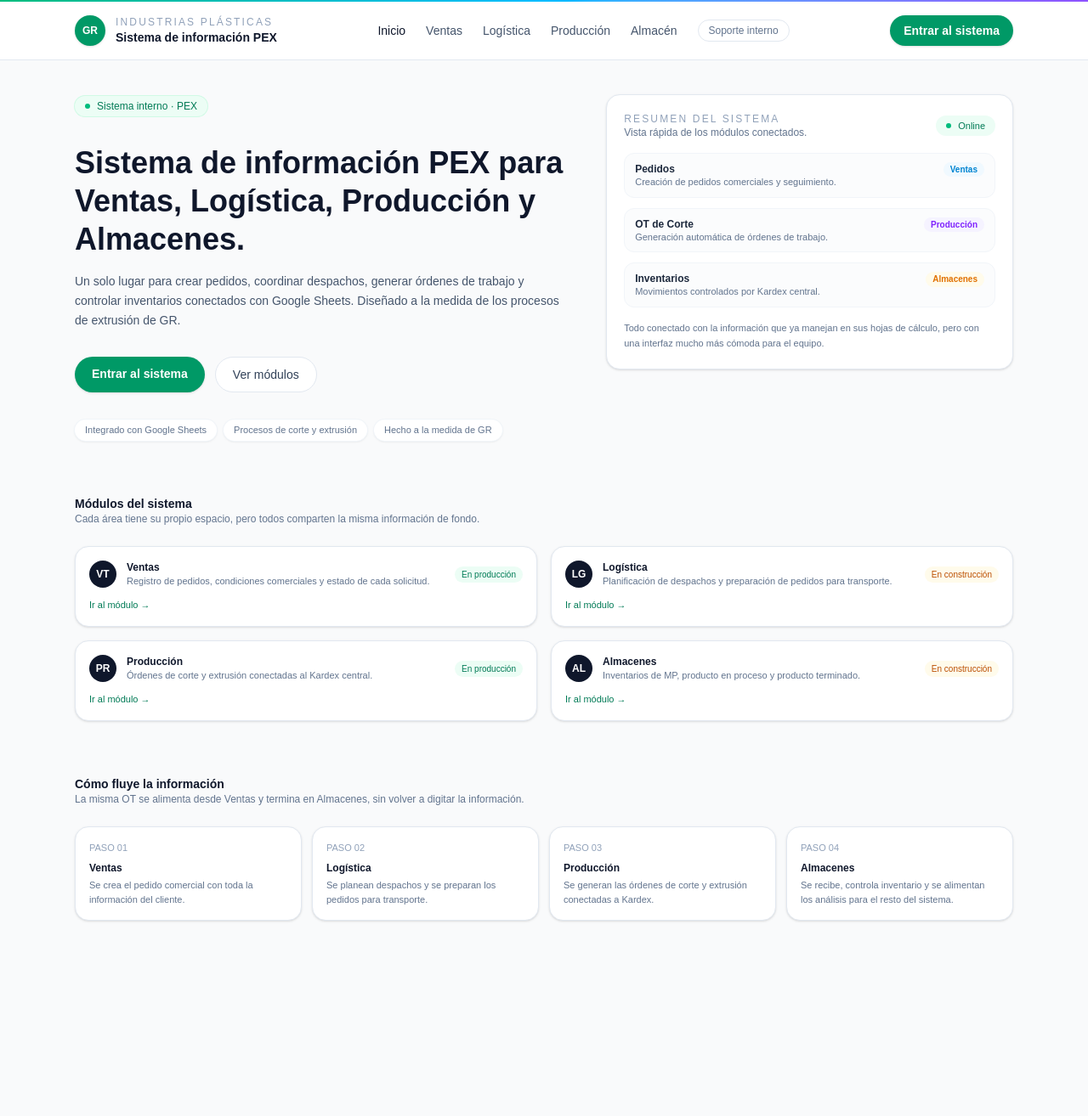
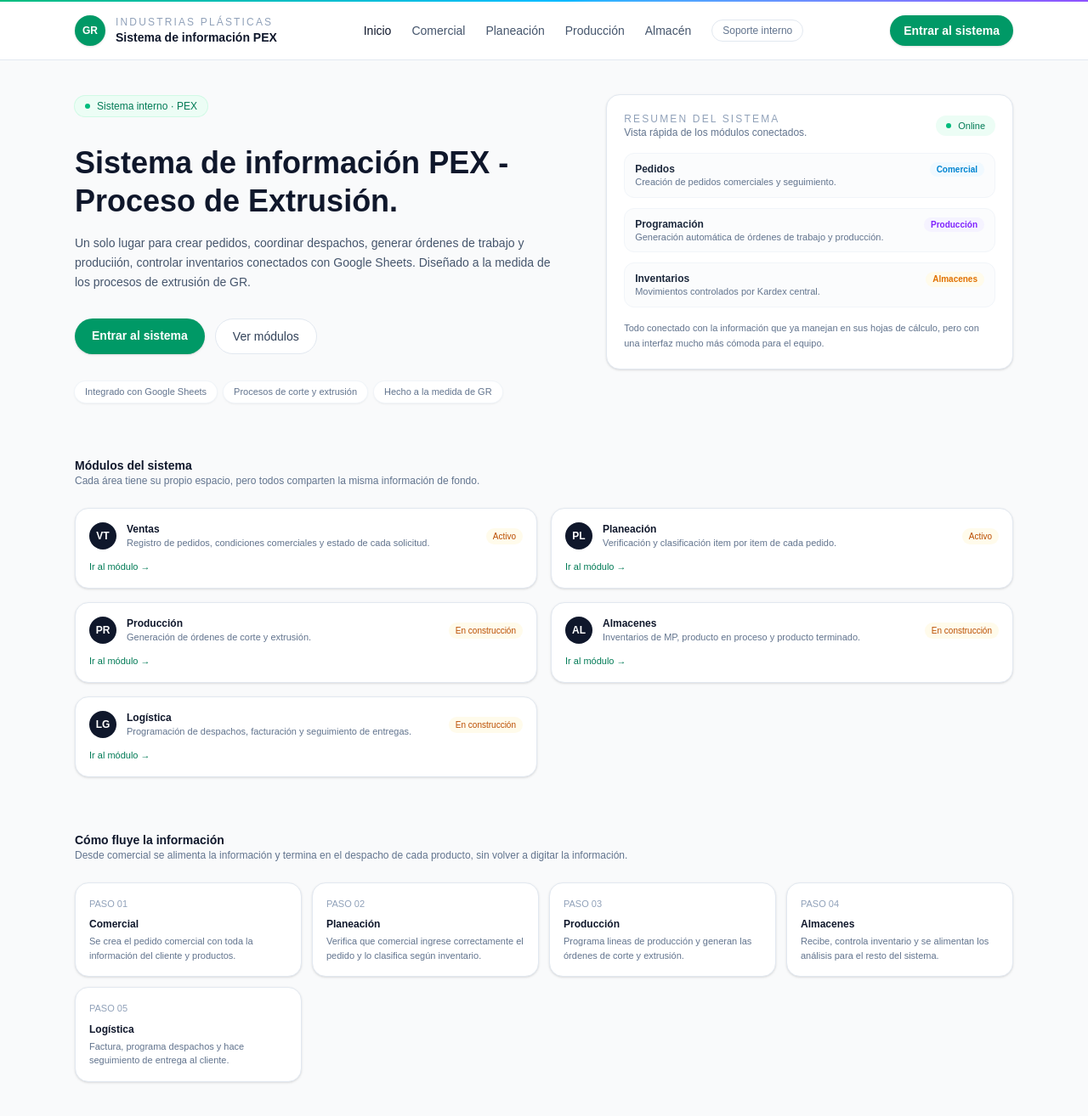
Before and after one commit to danielgrpex/plataforma-pedidos, a Next.js app: page / in a window 1280 px wide. Shown: the top 1314 px of the page at 85% size. Before the commit the page ends 1148 px from the top, so only its background shows below. Built offline with nearby package versions, Linux system fonts and the light colour scheme.

Commit message:
Actualización de información

```diff
--- a/app/page.tsx
+++ b/app/page.tsx
@@ -32,10 +32,10 @@ export default function HomePage() {
               Inicio
             </Link>
             <Link href="/ventas" className="hover:text-slate-900">
-              Ventas
+              Comercial
             </Link>
-            <Link href="/logistica" className="hover:text-slate-900">
-              Logística
+            <Link href="/planeacion" className="hover:text-slate-900">
+              Planeación
             </Link>
             <Link href="/produccion" className="hover:text-slate-900">
               Producción
@@ -81,11 +81,11 @@ export default function HomePage() {
                   PEX
                   <span className="absolute inset-x-0 bottom-0 -z-10 h-3 translate-y-1 rounded-md bg-emerald-100" />
                 </span>{" "}
-                para Ventas, Logística, Producción y Almacenes.
+                - Proceso de Extrusión.
               </h1>
               <p className="max-w-xl text-sm leading-relaxed text-slate-600">
                 Un solo lugar para crear pedidos, coordinar despachos, generar
-                órdenes de trabajo y controlar inventarios conectados con Google
+                órdenes de trabajo y produciión, controlar inventarios conectados con Google
                 Sheets. Diseñado a la medida de los procesos de extrusión de GR.
               </p>
             </div>
@@ -141,12 +141,12 @@ export default function HomePage() {
               <ResumenItem
                 titulo="Pedidos"
                 descripcion="Creación de pedidos comerciales y seguimiento."
-                etiqueta="Ventas"
+                etiqueta="Comercial"
                 color="text-sky-600 bg-sky-50"
               />
               <ResumenItem
-                titulo="OT de Corte"
-                descripcion="Generación automática de órdenes de trabajo."
+                titulo="Programación"
+                descripcion="Generación automática de órdenes de trabajo y producción."
                 etiqueta="Producción"
                 color="text-violet-600 bg-violet-50"
               />
@@ -182,24 +182,30 @@ export default function HomePage() {
               sigla="VT"
               titulo="Ventas"
               descripcion="Registro de pedidos, condiciones comerciales y estado de cada solicitud."
-              estado="En producción"
+              estado="Activo"
             />
             <ModuloCard
-              sigla="LG"
-              titulo="Logística"
-              descripcion="Planificación de despachos y preparación de pedidos para transporte."
-              estado="En construcción"
+              sigla="PL"
+              titulo="Planeación"
+              descripcion="Verificación y clasificación item por item de cada pedido."
+              estado="Activo"
             />
             <ModuloCard
               sigla="PR"
               titulo="Producción"
-              descripcion="Órdenes de corte y extrusión conectadas al Kardex central."
-              estado="En producción"
+              descripcion="Generación de órdenes de corte y extrusión."
+              estado="En construcción"
             />
             <ModuloCard
               sigla="AL"
               titulo="Almacenes"
               descripcion="Inventarios de MP, producto en proceso y producto terminado."
+              estado="En construcción"
+            />
+            <ModuloCard
+              sigla="LG"
+              titulo="Logística"
+              descripcion="Programación de despachos, facturación y seguimiento de entregas."
               estado="En construcción"
             />
           </div>
@@ -212,7 +218,7 @@ export default function HomePage() {
               Cómo fluye la información
             </h2>
             <p className="text-xs text-slate-500">
-              La misma OT se alimenta desde Ventas y termina en Almacenes, sin
+              Desde comercial se alimenta la información y termina en el despacho de cada producto, sin
               volver a digitar la información.
             </p>
           </div>
@@ -220,23 +226,28 @@ export default function HomePage() {
           <div className="grid gap-3 md:grid-cols-4">
             <PasoCard
               numero="01"
-              titulo="Ventas"
-              descripcion="Se crea el pedido comercial con toda la información del cliente."
+              titulo="Comercial"
+              descripcion="Se crea el pedido comercial con toda la información del cliente y productos."
             />
             <PasoCard
               numero="02"
-              titulo="Logística"
-              descripcion="Se planean despachos y se preparan los pedidos para transporte."
+              titulo="Planeación"
+              descripcion="Verifica que comercial ingrese correctamente el pedido y lo clasifica según inventario."
             />
             <PasoCard
               numero="03"
               titulo="Producción"
-              descripcion="Se generan las órdenes de corte y extrusión conectadas a Kardex."
+              descripcion="Programa lineas de producción y generan las órdenes de corte y extrusión."
             />
             <PasoCard
               numero="04"
               titulo="Almacenes"
-              descripcion="Se recibe, controla inventario y se alimentan los análisis para el resto del sistema."
+              descripcion="Recibe, controla inventario y se alimentan los análisis para el resto del sistema."
+            />
+            <PasoCard
+              numero="05"
+              titulo="Logística"
+              descripcion="Factura, programa despachos y hace seguimiento de entrega al cliente."
             />
           </div>
         </section>
@@ -314,8 +325,10 @@ function ModuloCard({
 
       <Link
         href={
-          titulo === "Ventas"
-            ? "/ventas"
+          titulo === "Comercial"
+            ? "/comercial"
+            : titulo === "Planeación"
+            ? "/planeacion"
             : titulo === "Producción"
             ? "/produccion"
             : titulo === "Logística"
```
